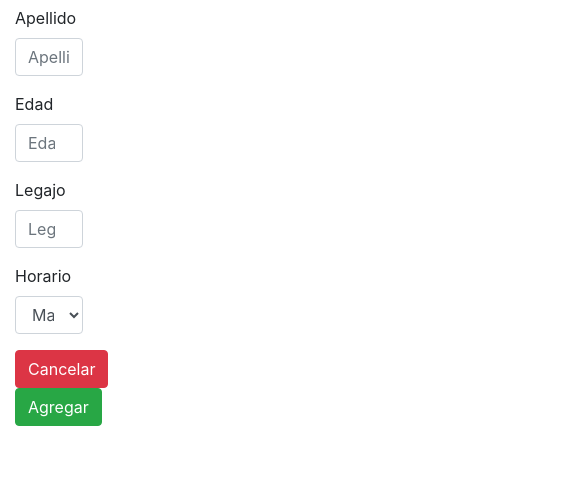
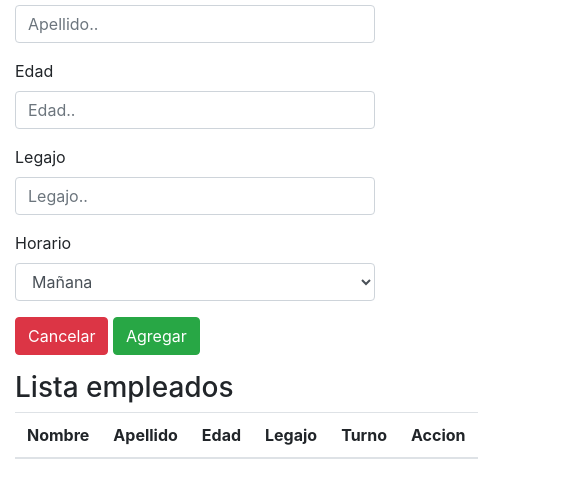
Before and after one commit to gonzalo95/Laboratorio3, a website: page Modelo Parcial 2/index.html in a window 390 px wide. Shown: the part 211-708 px from the top of the page, 575 px wide, since content can reach past the window. Drawn offline with Linux system fonts and the light colour scheme; files whose address does not match are found by name.

Commit message:
responsive

```diff
--- a/Modelo Parcial 2/index.html
+++ b/Modelo Parcial 2/index.html
@@ -42,7 +42,7 @@
 
     <div class="container">
         <div class="row">
-            <div class="col-3">
+            <div class="col-12 col-md-3 col-lg-3">
                 <form>
                     <h3 id="headerForm">Alta empleado</h3>
                     <div class="form-group">
@@ -74,7 +74,7 @@
                 </form>
             </div>
 
-            <div id="divListado" class="col-9">
+            <div id="divListado" class="col-12 col-md-6 col-lg-9">
                     <h3>Lista empleados</h3>
                     <table class="table">
                             <thead>
```
